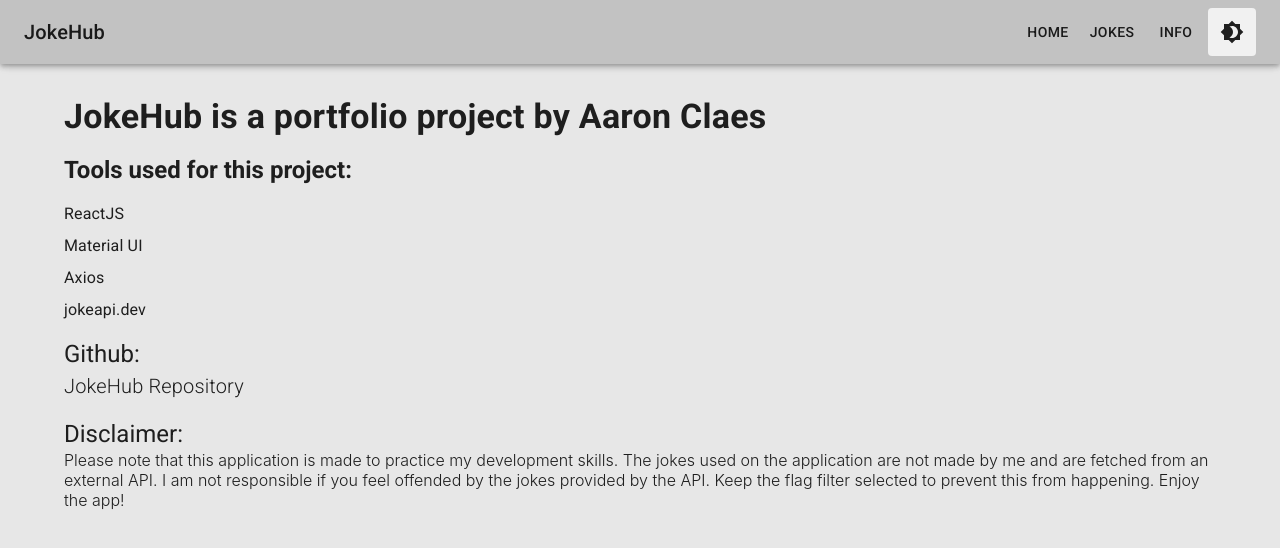
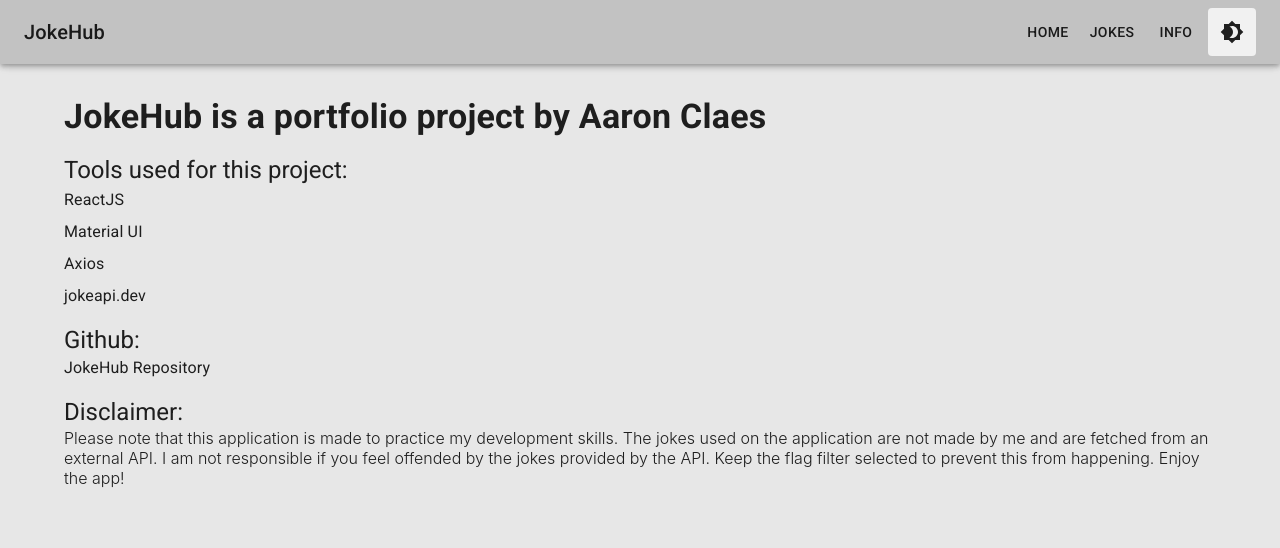
Before and after one commit to AaronClaes/jokesapp, a React (Create React App) app: page /info in a window 1280 px wide. Shown: the top 548 px of the page. Built offline with nearby package versions, Linux system fonts and the light colour scheme.

Commit message:
fix: fix info typography

```diff
--- a/src/components/Info.js
+++ b/src/components/Info.js
@@ -23,7 +23,7 @@ const Info = () => {
         JokeHub is a portfolio project by Aaron Claes
       </Typography>
       <Typography
-        sx={{ fontWeight: "bold" }}
+        sx={{ fontWeight: "semiBold", mb: "0.1rem", mt: "1rem" }}
         paragraph
         variant="h5"
         component="h3"
@@ -51,15 +51,7 @@ const Info = () => {
         to={{ pathname: "https://github.com/AaronClaes/jokesapp" }}
         target="_blank"
       >
-        <Typography
-          sx={{ fontWeight: "light" }}
-          paragraph
-          variant="h6"
-          component="h3"
-          color="text.primary"
-        >
-          JokeHub Repository
-        </Typography>
+        <Typography color="text.primary">JokeHub Repository</Typography>
       </Link>
       <Typography
         sx={{ fontWeight: "semiBold", mb: "0rem", mt: "1rem" }}
```
